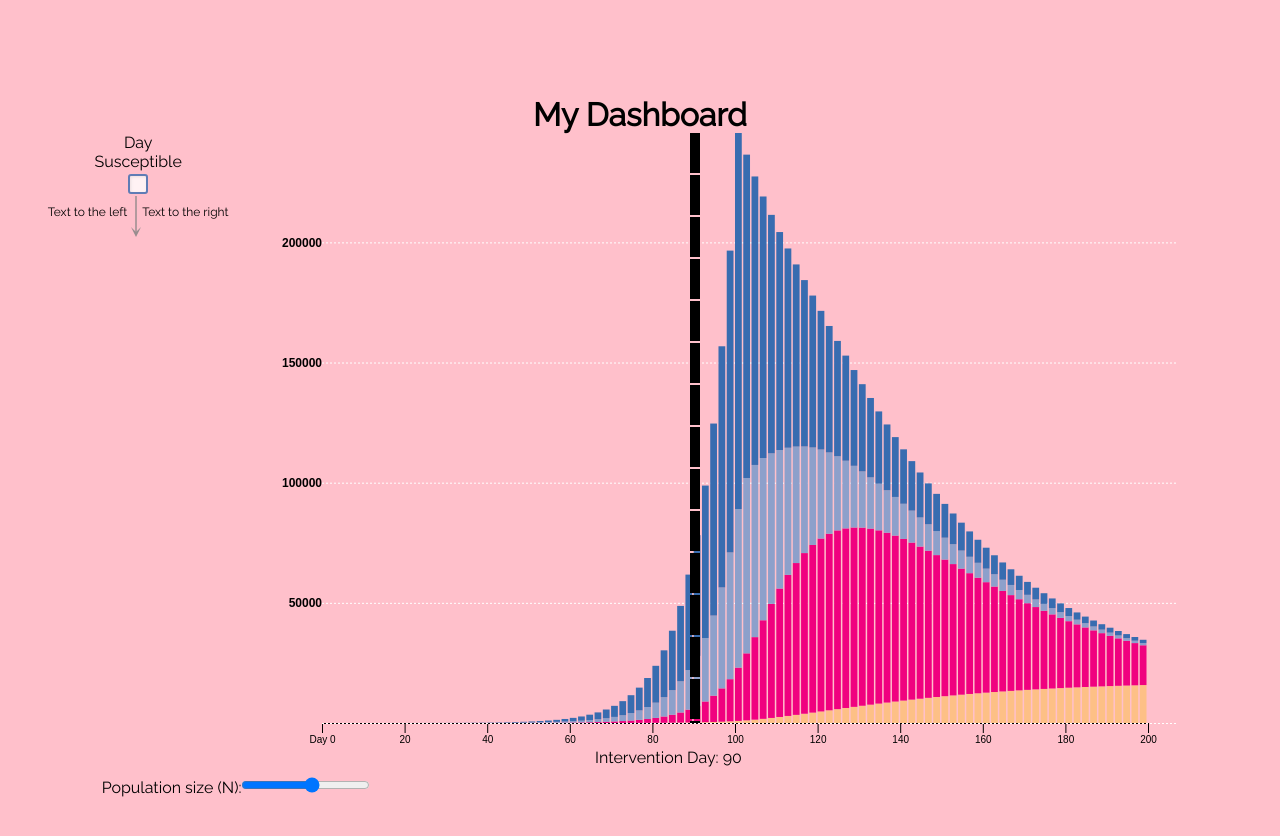
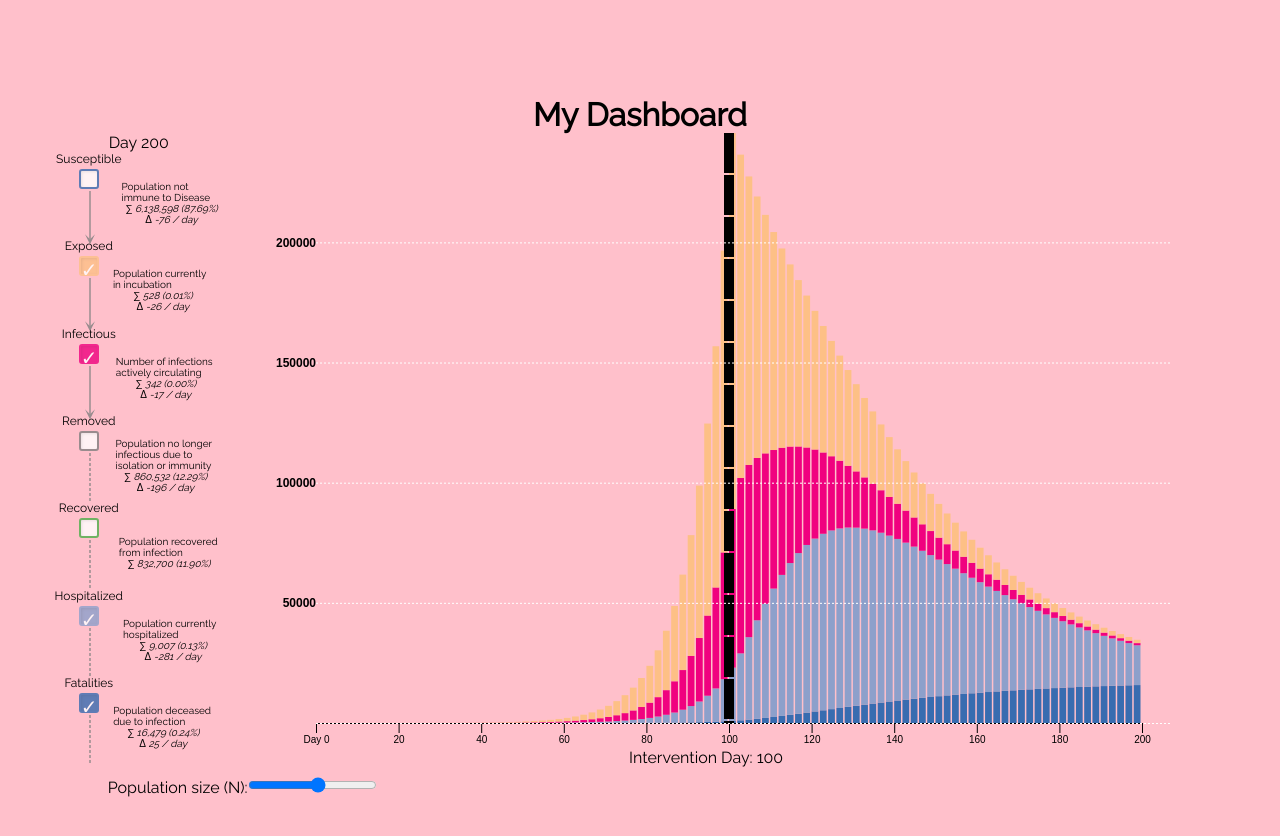
Before and after one commit to KennethTrinh/ece4960-final, a Next.js app: page / in a window 1280 px wide. Shown: the top 836 px of the page. Built offline with nearby package versions, Linux system fonts and the light colour scheme.

Commit message:
finished human centipede && hover

```diff
--- a/src/components/BarChart.js
+++ b/src/components/BarChart.js
@@ -11,6 +11,7 @@ function drawChart(y, checked, svgRef, width, height,
                   timestep, total_infected, N, ymax,
                   InterventionTime, colors, log, setInterventionState,
                   interventionSlider, setInterventionSlider,
+                  setActiveIndex, setActiveTime,
                   lock, setLock, Pmax, setPmax) {
   ymax = lock ? Pmax : ymax;
   const [m, n] = [y.length, y[0].length];
@@ -49,12 +50,8 @@ function drawChart(y, checked, svgRef, width, height,
 
   var color = d3.scaleOrdinal()
                 .domain(d3.range(n))
-                .range([
-                  'rgba(253, 192, 134, 1)',
-                  'rgba(240, 2, 127, 1)',
-                  'rgba(77, 175, 74, 1)',
-                  'rgba(141, 160, 203, 1 )',
-                  'rgba(56, 108, 176, 1)'
+                .range(['rgba(56, 108, 176, 1)', 'rgba(141, 160, 203, 1 )',
+                  'rgba(77, 175, 74, 1)', 'rgba(240, 2, 127, 1)', 'rgba(253, 192, 134, 1)',
                 ]);
 
   const series = svg.selectAll(".series")
@@ -64,6 +61,7 @@ function drawChart(y, checked, svgRef, width, height,
   svg.selectAll(".axis").remove();
   svg.selectAll(".slider").remove();
   svg.selectAll(".slider-text").remove();
+  svg.selectAll(".overlay").remove();
 
   // x-axis
   const xAxis = d3.axisBottom(xScaleTime)
@@ -75,34 +73,6 @@ function drawChart(y, checked, svgRef, width, height,
     .attr("class", "axis x-axis")
     .attr("transform", `translate(0, ${innerHeight})`)
     .call(xAxis);
-
-  // y-axis
-  const yAxis = d3.axisLeft(yScale)
-      .tickSize(-width)
-      .tickPadding(5) // add space between tick labels and tick lines
-      .ticks(5) // specify the number of ticks you want
-      .tickFormat((d, i) => (i === 0 ? "" : d));
-
-  const yAxisGroup = svg.append('g')
-    .attr('class', 'axis y-axis')
-    .attr('transform', `translate(${margin.left}, 0)`)
-    .call(yAxis);
-
-    yAxisGroup.selectAll('.tick line')
-    .attr('stroke', 'white')
-    .attr('stroke-dasharray', '2 2')
-
-  // add labels to the tick marks
-  yAxisGroup.selectAll('.tick text')
-    .attr('fill', 'black')
-    .attr('font-size', '12px')
-    .attr('font-weight', 'bold')
-    .attr('opacity', 1)
-    // move the labels to the right
-    .attr('x', 0)
-
-    //hide the y-axis line
-  yAxisGroup.select('.domain').remove();
 
   const newSeries = series.enter().append("g")
       .attr("class", "series")
@@ -131,19 +101,30 @@ function drawChart(y, checked, svgRef, width, height,
       .attr("height", d => yScale(d[0]) - yScale(d[1]))
       .attr("id", (_, i) => i)
 
-    newSeries.merge(series)
+    // make overlay to detect when bars are hovered over
+    svg.append("g")
+        .attr("class", "overlay")
         .selectAll("rect")
+        .data(y01z[0])
+        .enter()
+        .append("rect")
+        .attr("x", (_, i) => xScale(i))
+        .attr("y", 0)
+        .attr("width", barWidth)
+        .attr("height", innerHeight)
+        .attr("fill", "transparent")
+        .attr("id", (_, i) => `overlay-${i}`)
         .on("mouseover", (d) => {
           const element = d.target;
-          const index = element.id;
-          // get all the rects with the same index
+          const index = element.id.split("-")[1];
           const rects = document.querySelectorAll(`rect[id="${index}"]`);
           rects.forEach(rect => rect.style.fill = "rgba(0, 0, 0, 0.2)");
           rects.forEach(rect => rect.classList.add("hovered"));
-          // get the corresponding data from y01z
-          const tooltipData = y01z.map(series => series[index]);
-          console.log(tooltipData)
-
+          // console.log(index)
+          // const tooltipData = y01z.map(series => series[index]);
+          // console.log(tooltipData)
+          setActiveIndex(index);
+          setActiveTime(Math.round(indexToTime(index)));
       })
       .on("mouseout", function() {
         // Remove the fill
@@ -153,8 +134,8 @@ function drawChart(y, checked, svgRef, width, height,
 
   const sliderLine = svg.append("line")
       .attr("class", "slider")
-      .attr("x1", interventionSlider ? interventionSlider : innerWidth / 2)
-      .attr("x2", interventionSlider ? interventionSlider : innerWidth / 2)
+      .attr("x1", interventionSlider ? interventionSlider : xScale(y.length/2))
+      .attr("x2", interventionSlider ? interventionSlider : xScale(y.length/2))
       .attr("y1", 0)
       .attr("y2", innerHeight)
       .attr("stroke", "black")
@@ -189,11 +170,37 @@ function drawChart(y, checked, svgRef, width, height,
     // Add text element to display slider position
     const sliderText = svg.append("text")
       .attr("class", "slider-text")
-      .attr("x", interventionSlider? interventionSlider - 100 : innerWidth / 2 - 100)
+      .attr("x", interventionSlider? interventionSlider - 100 : xScale(y.length/2) - 100)
       .attr("y", innerHeight + 40)
       .text(`Intervention Day: ${interventionSlider ? Math.round(xScaleTime.invert(interventionSlider)) :
-        Math.round(xScaleTime.invert(innerWidth / 2))}`);
+        Math.round(xScaleTime.invert(xScale(y.length/2)))}`);
 
+    // y-axis
+    const yAxis = d3.axisLeft(yScale)
+        .tickSize(-width)
+        .tickPadding(5) // add space between tick labels and tick lines
+        .ticks(5) // specify the number of ticks you want
+        .tickFormat((d, i) => (i === 0 ? "" : d));
+    const yAxisGroup = svg.append('g')
+        .attr('class', 'axis y-axis')
+        .attr('transform', `translate(${margin.left}, 0)`) // TODO: fix for bigger numbers
+        .call(yAxis);
+
+    yAxisGroup.selectAll('.tick line')
+      .attr('stroke', 'white')
+      .attr('stroke-dasharray', '2 2')
+
+    // add labels to the tick marks
+    yAxisGroup.selectAll('.tick text')
+      .attr('fill', 'black')
+      .attr('font-size', '12px')
+      .attr('font-weight', 'bold')
+      .attr('opacity', 1)
+      // move the labels to the right
+      .attr('x', 0)
+
+      //hide the y-axis line
+    yAxisGroup.select('.domain').remove();
 
 
 }
@@ -203,7 +210,8 @@ const BarChart = ({ y, tmax, xmax, deaths,
                     total, vline, timestep,
                     total_infected, N, ymax,
                     InterventionTime, colors, log,
-                    checked, setInterventionState }) => {
+                    checked, setInterventionState,
+                    setActiveIndex, setActiveTime }) => {
 
     const size = useWindowSize();
     const svg = useRef(null);
@@ -220,9 +228,10 @@ const BarChart = ({ y, tmax, xmax, deaths,
                 total_infected, N, ymax,
                 InterventionTime, colors, log, setInterventionState,
                 interventionSlider, setInterventionSlider,
+                setActiveIndex, setActiveTime,
                 lock, setLock, Pmax, setPMax);
         }
-    }, [svg, y, size.width, size.height]);
+    }, [svg, y, size.width, size.height, checked]);
 
     return (
       <div id="chart">
--- a/src/components/Checkbox.js
+++ b/src/components/Checkbox.js
@@ -1,6 +1,6 @@
 import { useState } from "react";
 
-function Checkbox({ color, checked = false, callback = () => {} }) {
+function Checkbox({ color, checked = false, callback = () => {}, checkable = true }) {
   const [isChecked, setIsChecked] = useState(checked);
 
   const handleClick = () => {
@@ -23,15 +23,15 @@ function Checkbox({ color, checked = false, callback = () => {} }) {
         boxShadow: "inset 1px 1px 3px rgba(0, 0, 0, 0.1)",
         userSelect: "none",
       }}
-      onClick={handleClick}
+      onClick={checkable? handleClick: () => {}}
     >
       <div
         style={{
           cursor: "default",
           fontSize: "20px",
-          left: "2px",
-          top: "-1px",
-          position: "absolute",
+          left: "0px",
+          top: "0px",
+          position: "relative",
           color: "white",
         }}
       >
--- a/src/components/SEIR.js
+++ b/src/components/SEIR.js
@@ -1,24 +1,38 @@
 import BarChart from "./BarChart";
-import { useState, useEffect } from "react";
-import {max, integrate, get_solution} from "./utils";
+import { useState, useEffect, useReducer, createContext, useContext } from "react";
+import {max, integrate, get_solution, formatNumber, useWindowSize} from "./utils";
 import Checkbox from "./Checkbox";
 import Arrow from "./Arrow";
 
-const Link = ({ state, color, callback, leftText, rightText }) => {
+const Link = ({ state, color, callback=() => {},
+            labelText, sumText, changeText,
+            checkable = true, checked = true,
+            arrow = true, arrowhead='#arrow', dasharray = '0 0' ,
+            screenHeight}) => {
     return (
-      <div style={{ display: "flex", flexDirection: "column", alignItems: "center" }}>
-        {state}
-        <Checkbox color={color} checked={false} callback={callback} style={{ marginBottom: "10px" }} />
-        <div style={{ display: "flex", alignItems: "center" }}>
-          <span style={{ fontSize: "12px" }}>{leftText}</span>
-          <Arrow height="41" />
-          <span style={{ fontSize: "12px" }}>{rightText}</span>
-        </div>
-      </div>
+        screenHeight ? (
+            <div style={{ display: "flex", flexDirection: "row", alignItems: "center" }}>
+                <div style={{ display: "flex", flexDirection: "column", alignItems: "center", justifyContent: "center", fontSize: "12px" }}>
+                    {state}
+                    <Checkbox color={color} checked={checked} callback={callback} checkable={checkable} />
+                    { arrow ? <Arrow height={screenHeight/15} arrowhead={arrowhead} dasharray={dasharray} /> : null }
+                </div>
+                <div style={{ display: "flex", alignItems: "center", flexDirection: "column", maxWidth: "100px", flexWrap: "wrap" }}>
+                    <span style={{ fontSize: "10px", marginTop: "15px" }}>{labelText}</span>
+                    <span style={{ fontSize: "10px", marginRight: "0px" }}>∑ <i> {sumText}</i></span>
+                    {changeText ? <span style={{ fontSize: "10px", marginRight: "0px" }}>Δ <i> {changeText}</i></span> : null}
+                </div>
+            </div>
+        ) : null
     );
-}
+};
+
+
 
 const SEIR = () => {
+
+    const size = useWindowSize();
+
     const [inState, setState] = useState({
         Time_to_death: 32,
         logN: Math.log(7e6),
@@ -40,7 +54,8 @@ const SEIR = () => {
         dt: 2,
         P_SEVERE: 0.2,
         duration: 7 * 12 * 1e10,
-        checked: [true, true, false, true, true],
+        activeIndex: 110-1, //TODO: change to 100 - 1
+        activeTime: 200,
         log : false,
     });
     const [solState, setSolState] = useState(get_solution(inState.dt, inState.N, inState.I0, inState.R0,
@@ -52,6 +67,7 @@ const SEIR = () => {
     );
 
 
+
     useEffect(() => {
         setSolState(get_solution(inState.dt, inState.N, inState.I0, inState.R0,
             inState.D_incbation, inState.D_infectious,
@@ -60,7 +76,7 @@ const SEIR = () => {
             inState.P_SEVERE, inState.CFR, inState.InterventionTime,
             inState.InterventionAmt,inState.duration)
         );
-        console.log('called');
+        console.log(solState["Iters"].length)
     }, [inState.dt, inState.N, inState.I0, inState.R0,
         inState.InterventionTime])
 
@@ -76,17 +92,116 @@ const SEIR = () => {
     // $: Pmax           = max(P, checked)
     // $: lock           = false
 
+    const [summation, setSummation] = useState(solState["Iters"][inState.activeIndex]);
+    const [diff, setDiff] = useState(solState["dIters"](inState.activeTime, solState["Iters"][inState.activeIndex]));
 
+    useEffect( () => {
+        setSummation(solState["Iters"][inState.activeIndex]);
+    }, [inState.activeIndex, solState["Iters"]])
+
+    useEffect(() => {
+        setDiff(solState["dIters"](inState.activeTime, solState["Iters"][inState.activeIndex]));
+    }, [inState.activeTime, inState.activeIndex, solState["dIters"], solState["Iters"]])
+
+    const colors = [ "#386cb0", "#8da0cb", "#4daf4a", "#f0027f", "#fdc086"]
+
+    const [checked, setChecked] = useReducer((state, action) => {
+        switch (action.type) {
+            case 'set':
+                const newState = [...state];
+                action.indices.forEach((index, i) => {
+                    newState[index] = action.value;
+                });
+                return newState;
+            default:
+                return state;
+        }
+    }, [true, true, false, true, true]);
+
+    const [removed, setRemoved] = useState(false);
+    const [recovered, setRecovered] = useState(false);
+    const [hospitalized, setHospitalized] = useState(true);
+    const [dead, setDead] = useState(true);
+
+    const Context = createContext();
 
   return (
     <div>
     <div style={{ display: "flex", flexDirection: "row" }}>
         {/* // center it and set left and right margins */}
-        <div style={{ flex: "1 1 auto", marginLeft: "-10%"}} align="center">
-            Day
-            <Link state={'Susceptible'} color={'#386cb0'}
-                callback={(checked) => console.log(checked)}
-                leftText={'Text to the left'} rightText={'Text to the right'} />
+        <div style={{ flex: "1 1 auto", marginLeft: "-10%", alignItems: "center", justifyContent: "center"}}>
+            <div style={{ display: "flex", flexDirection: "column" ,alignItems: "center"}}>
+                <span>Day {inState.activeTime} </span>
+                <Link state={'Susceptible'} color={'#386cb0'}
+                    labelText={'Population not immune to Disease'}
+                    sumText={formatNumber(Math.round(inState.N*summation[0])) +
+                                ' (' + (100*summation[0]).toFixed(2) + '%)'}
+                    changeText={ Math.round(inState.N*diff[0]) + ' / day' }
+                    checkable={false}  checked={false}
+                    screenHeight={size.height}/>
+                <Link state={'Exposed'} color={colors[4]}
+                    callback={(checked) => {setChecked({type: 'set', indices: [4], value: checked})}}
+                    labelText={'Population currently in incubation'}
+                    sumText={formatNumber(Math.round(inState.N*summation[1])) +
+                                ' (' + (100*summation[1]).toFixed(2) + '%)'}
+                    changeText={ Math.round(inState.N*diff[1]) + ' / day' }
+                    checked={true}
+                    screenHeight={size.height}/>
+                <Link state={'Infectious'} color={colors[3]}
+                    callback={(checked) => {setChecked({type: 'set', indices: [3], value: checked})}}
+                    labelText={'Number of infections actively circulating'}
+                    sumText={formatNumber(Math.round(inState.N*summation[2])) +
+                                ' (' + (100*summation[2]).toFixed(2) + '%)'}
+                    changeText={ Math.round(inState.N*diff[2]) + ' / day' }
+                    checked={true}
+                    screenHeight={size.height}/>
+                <Context.Provider value={{recovered, hospitalized, dead}}>
+                    <Link state={'Removed'} color={'grey'}
+                        labelText={'Population no longer infectious due to isolation or immunity'}
+                        callback={(checked) => {setChecked({type: 'set', indices: [0,1,2], value: checked})
+                                                setRemoved(checked); setRecovered(checked);
+                                                setHospitalized(checked); setDead(checked);
+                        }}
+                        sumText={formatNumber(Math.round(inState.N*(1- summation[0]-summation[1]-summation[2]))) +
+                                    ' (' + (100*(1-summation[0]-summation[1]-summation[2])).toFixed(2) + '%)'}
+                        changeText={ Math.round(inState.N*(diff[3] + diff[4] + diff[5] + diff[6] + diff[7])) + ' / day' }
+                        checked={removed} arrowhead={""} dasharray={"3 2"}
+                        screenHeight={size.height}/>
+                    <Link state={'Recovered'} color={colors[2]}
+                        callback={(checked) => {
+                            setChecked({type: 'set', indices: [2], value: checked})
+                            setRecovered(checked);
+                        }}
+                        labelText={'Population recovered from infection'}
+                        sumText={formatNumber(Math.round(inState.N*(summation[7] + summation[8] )) +
+                                    ' (' + (100*(summation[7] + summation[8])).toFixed(2) + '%)')}
+                        checked={recovered} arrowhead={""} dasharray={"3 2"}
+                        screenHeight={size.height}/>
+                    <Link state={'Hospitalized'} color={colors[1]}
+                        callback={(checked) => {
+                                setChecked({type: 'set', indices: [1], value: checked})
+                                setHospitalized(checked);
+                        }}
+                        labelText={'Population currently hospitalized'}
+                        sumText={formatNumber(Math.round(inState.N*(summation[5] + summation[6]))) +
+                                    ' (' + (100*(summation[5] + summation[6])).toFixed(2) + '%)'}
+                        changeText={ Math.round(inState.N*(diff[5] + diff[6])) + ' / day' }
+                        checked={hospitalized} arrowhead={""} dasharray={"3 2"}
+                        screenHeight={size.height}/>
+                    <Link state={'Fatalities'} color={colors[0]}
+                        callback={(checked) => {
+                            setChecked({type: 'set', indices: [0], value: checked})
+                            setDead(checked);
+                        }}
+                        labelText={'Population deceased due to infection'}
+                        sumText={formatNumber(Math.round(inState.N*summation[9])) +
+                                    ' (' + (100*summation[9]).toFixed(2) + '%)'}
+                        changeText={ Math.round(inState.N*diff[9]) + ' / day' }
+                        checked={dead} arrowhead={""} dasharray={"3 2"}
+                        screenHeight={size.height}/>
+                </Context.Provider>
+
+            </div>
         </div>
         <BarChart
             y = {solState["P"].slice(0,100)}
@@ -97,13 +212,16 @@ const SEIR = () => {
             timestep={inState.dt}
             tmax={inState.dt * 100}
             N={inState.N}
-            ymax={max(solState["P"].slice(0,100), inState.checked)}
+            ymax={max(solState["P"].slice(0,100), checked)}
             InterventionTime={inState.InterventionTime}
             colors={[ "#386cb0", "#8da0cb", "#4daf4a", "#f0027f", "#fdc086"]}
             log={inState.log }
-            checked={inState.checked}
+            checked={checked}
             // render props
             setInterventionState = {(InterventionTime) => {setState( (prev) => ({...prev, InterventionTime: InterventionTime})) }}
+            setActiveIndex = {(activeIndex) => {setState( (prev) => ({...prev, activeIndex: activeIndex})) }}
+            setActiveTime = {(activeTime) => {setState( (prev) => ({...prev, activeTime: activeTime})) }}
+
             />
     </div>
     <label htmlFor="N">Population size (N):</label>
--- a/src/components/utils.js
+++ b/src/components/utils.js
@@ -1,5 +1,6 @@
 // global.sandbox = require('./sandbox.js')
 import { useState, useEffect } from 'react';
+
 export const print = (...args) => console.log(...args)
 
 export const max = (P, checked) => {
@@ -26,6 +27,10 @@ export const sum = function(arr, bools){
       x = x + arr[i]*(bools[i] ? 1 : 0)
     }
     return x
+}
+
+export function formatNumber(num) {
+    return num.toString().replace(/(\d)(?=(\d{3})+(?!\d))/g, '$1,')
 }
 
 export function useWindowSize() {
```
Lines whose indentation alone changed are shown as unchanged.
